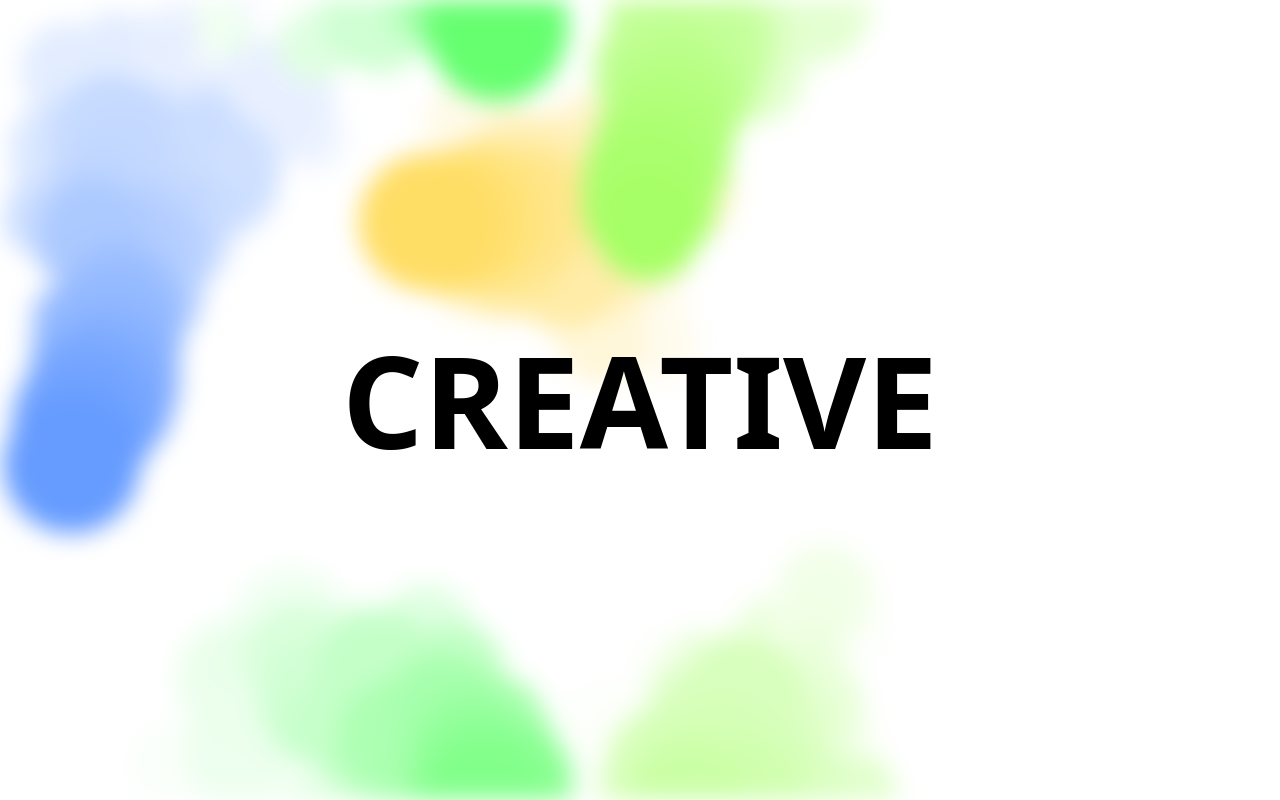
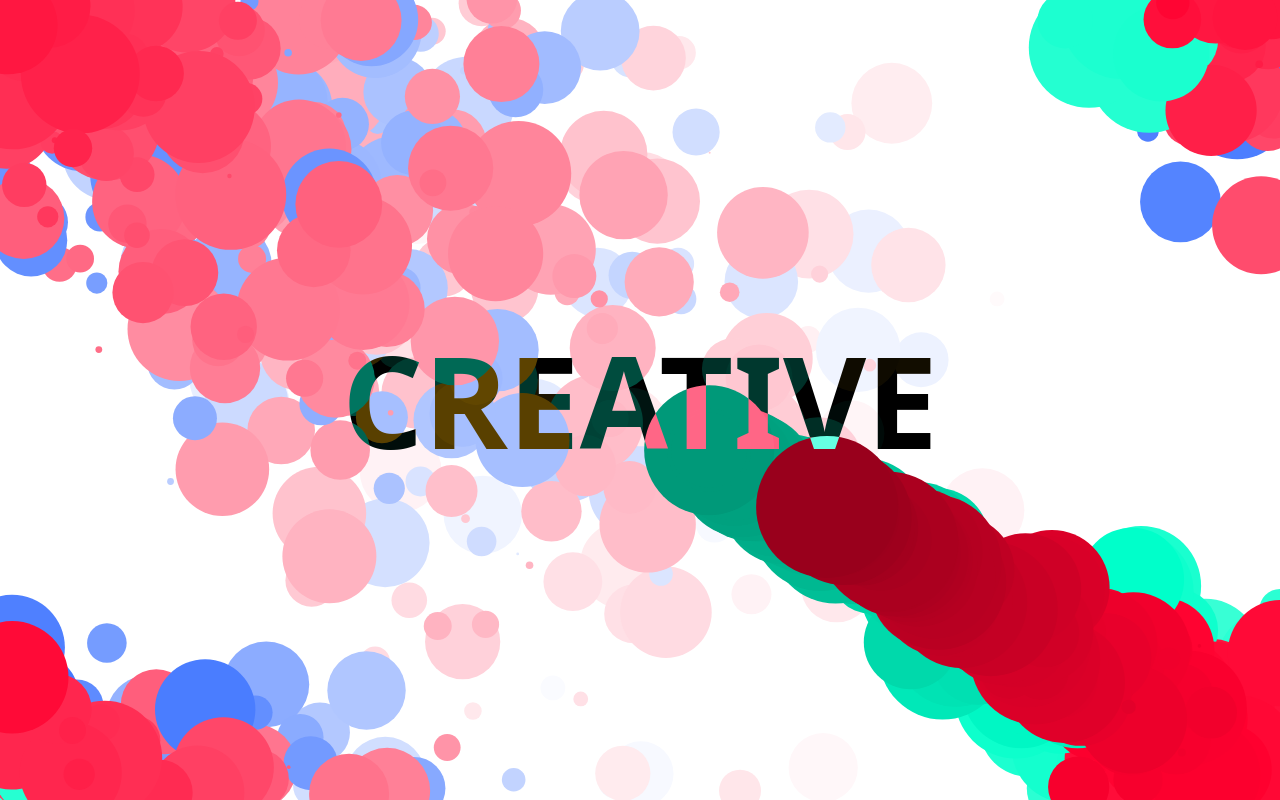
Before and after one commit to edwinvillota/creative_experiments, a React (Vite) app: page / in a window 1280 px wide. Built offline with nearby package versions, Linux system fonts and the light colour scheme.

Commit message:
CDT_006: Added mouse class

```diff
--- /dev/null
+++ b/src/common/classes/Mouse/Mouse.ts
@@ -0,0 +1,64 @@
+import { MouseEvent } from 'react';
+
+import { Vector2D } from '..';
+
+interface IMouseEventHandlers {
+  onMouseMove: (event: MouseEvent<HTMLCanvasElement>) => void;
+  onMouseEnter: (event: MouseEvent<HTMLCanvasElement>) => void;
+  onMouseLeave: (event: MouseEvent<HTMLCanvasElement>) => void;
+  onMouseDown: (event: MouseEvent<HTMLCanvasElement>) => void;
+  onMouseUp: (event: MouseEvent<HTMLCanvasElement>) => void;
+}
+
+export class Mouse implements IMouseEventHandlers {
+  public position: Vector2D;
+  public isPressed: boolean = false;
+  public isMouseOver: boolean = false;
+  public eventHandlers!: IMouseEventHandlers;
+
+  constructor() {
+    this.position = new Vector2D(0, 0);
+    this.isPressed = false;
+    this.isMouseOver = false;
+
+    this.onMouseMove = this.onMouseMove.bind(this);
+    this.onMouseEnter = this.onMouseEnter.bind(this);
+    this.onMouseLeave = this.onMouseLeave.bind(this);
+    this.onMouseDown = this.onMouseDown.bind(this);
+    this.onMouseUp = this.onMouseUp.bind(this);
+
+    this.eventHandlers = {
+      onMouseMove: this.onMouseMove,
+      onMouseEnter: this.onMouseEnter,
+      onMouseLeave: this.onMouseLeave,
+      onMouseDown: this.onMouseDown,
+      onMouseUp: this.onMouseUp,
+    };
+  }
+
+  public setPosition(x: number, y: number) {
+    this.position.x = x;
+    this.position.y = y;
+    return this;
+  }
+
+  public onMouseEnter() {
+    this.isMouseOver = true;
+  }
+
+  public onMouseLeave() {
+    this.isMouseOver = false;
+  }
+
+  public onMouseDown() {
+    this.isPressed = true;
+  }
+
+  public onMouseUp() {
+    this.isPressed = false;
+  }
+
+  public onMouseMove(event: MouseEvent<HTMLCanvasElement>) {
+    this.setPosition(event.clientX, event.clientY);
+  }
+}
--- /dev/null
+++ b/src/common/classes/Mouse/index.ts
@@ -0,0 +1 @@
+export * from './Mouse';
--- a/src/common/classes/index.ts
+++ b/src/common/classes/index.ts
@@ -1 +1,2 @@
+export * from './Mouse';
 export * from './Vector';
--- a/src/components/organisms/Canvas2DExample/Canvas2DExample.tsx
+++ b/src/components/organisms/Canvas2DExample/Canvas2DExample.tsx
@@ -1,6 +1,6 @@
-import { MouseEventHandler, useRef } from 'react';
+import { useMemo } from 'react';
 
-import { Vector2D } from '@/common/classes';
+import { Mouse } from '@/common/classes';
 import type { ICanvasDraw, ICanvasSetup } from '@/common/hooks';
 import { Canvas } from '@/components/molecules';
 
@@ -8,16 +8,11 @@ import { Effect } from './sketch';
 
 export const Canvas2DExample = () => {
   let effect: Effect;
-  const mouseRef = useRef<Vector2D>(new Vector2D(0, 0));
-
-  const handleMouseMove: MouseEventHandler<HTMLCanvasElement> = (e) => {
-    mouseRef.current.x = e.clientX;
-    mouseRef.current.y = e.clientY;
-  };
+  const mouse = useMemo(() => new Mouse(), []);
 
   const setup: ICanvasSetup = (ctx) => {
     effect = new Effect(ctx);
-    effect.mouse = mouseRef.current;
+    effect.mouse = mouse;
     effect.init();
   };
 
@@ -34,20 +29,12 @@ export const Canvas2DExample = () => {
           draw,
         }}
         containerProps={{
-          className: 'w-full h-full absolute top-0 left-0 blur-md',
+          className: 'w-full h-full absolute top-0 left-0 bg-white',
         }}
-        canvasProps={{
-          onMouseMove: handleMouseMove,
-          onMouseLeave: () => {
-            effect.mouse = new Vector2D(-1000, -1000);
-          },
-          onMouseEnter: () => {
-            effect.mouse = mouseRef.current;
-          },
-        }}
+        canvasProps={{ ...mouse.eventHandlers }}
       />
       <div className="align-center pointer-events-none relative flex h-full w-full items-center justify-center bg-transparent">
-        <h1 className="text-7xl font-black uppercase text-black md:text-9xl">
+        <h1 className="text-7xl font-black uppercase text-white mix-blend-difference md:text-9xl">
           Creative
         </h1>
       </div>
--- a/src/components/organisms/Canvas2DExample/sketch.ts
+++ b/src/components/organisms/Canvas2DExample/sketch.ts
@@ -1,4 +1,4 @@
-import { Vector2D } from '@/common/classes';
+import { Mouse, Vector2D } from '@/common/classes';
 
 export class Spawn {
   private effect: Effect;
@@ -15,7 +15,7 @@ export class Spawn {
     );
     this.velocity = new Vector2D(0, 0);
     this.acceleration = new Vector2D(0, 0);
-    this.color = [Math.floor(Math.random() * 360), 100, 70, 1];
+    this.color = [Math.floor(Math.random() * 360), 100, 30, 1];
   }
 
   private infiniteEdges() {
@@ -39,21 +39,10 @@ export class Spawn {
 
   private attractToMouse() {
     const mouse = this.effect.mouse;
-    const dir = Vector2D.sub(mouse, this.position);
+    const dir = Vector2D.sub(mouse.position, this.position);
     dir.normalize();
     dir.mult(0.5);
     this.applyForce(dir);
-  }
-
-  private isMouseInCanvas() {
-    const mouse = this.effect.mouse;
-    const canvas = this.effect.ctx.canvas;
-    return (
-      mouse.x > 0 &&
-      mouse.x < canvas.width &&
-      mouse.y > 0 &&
-      mouse.y < canvas.height
-    );
   }
 
   private changeColor() {
@@ -66,7 +55,7 @@ export class Spawn {
   public update() {
     this.velocity.limit(10);
     this.createParticles();
-    if (this.isMouseInCanvas()) {
+    if (this.effect.mouse.isMouseOver) {
       this.attractToMouse();
     } else {
       this.randomMovement();
@@ -179,18 +168,18 @@ export class Particle {
 export class Effect {
   public ctx: CanvasRenderingContext2D;
   public particles: Particle[];
-  public mouse: Vector2D;
+  public mouse: Mouse;
   public spawns!: Spawn[];
 
   constructor(ctx: CanvasRenderingContext2D) {
     this.ctx = ctx;
     this.particles = [];
     this.spawns = [];
-    this.mouse = new Vector2D(0, 0);
+    this.mouse = new Mouse();
   }
 
   public init() {
-    Array.from({ length: 4 }).forEach(() => {
+    Array.from({ length: 2 }).forEach(() => {
       const spawn = new Spawn(this);
       this.spawns.push(spawn);
     });
```
